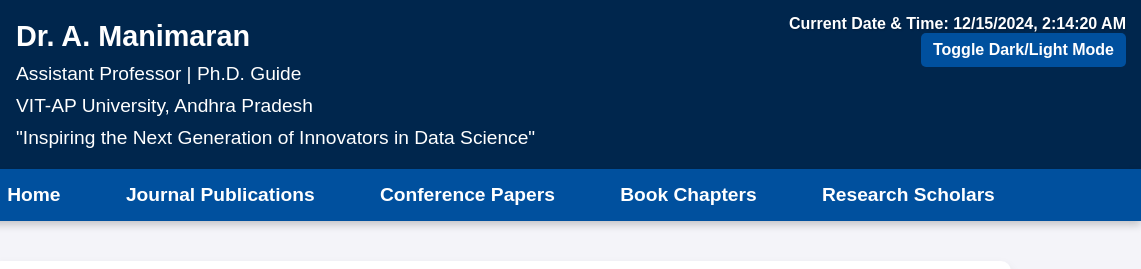
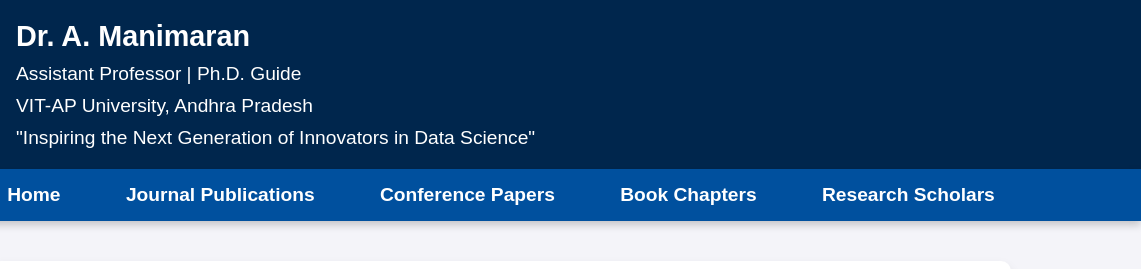
Before and after one commit to maranlive/my-website, a plain HTML site: page research-scholars.html in a window 1280 px wide. Shown: the top 269 px of the page, 139-1280 px from the left. Drawn offline with Linux system fonts and the light colour scheme.

Commit message:
Update research-scholars.html

```diff
--- a/research-scholars.html
+++ b/research-scholars.html
@@ -77,10 +77,7 @@
             <p class="tagline">"Inspiring the Next Generation of Innovators in Data Science"</p>
         </div>
     </header>
-    <div id="top-right-section">
-        <p id="current-datetime"></p>
-        <button onclick="toggleDarkMode()">Toggle Dark/Light Mode</button>
-    </div>
+
     <nav>
         <a href="index.html">Home</a>
         <a href="journal.html">Journal Publications</a>
```
